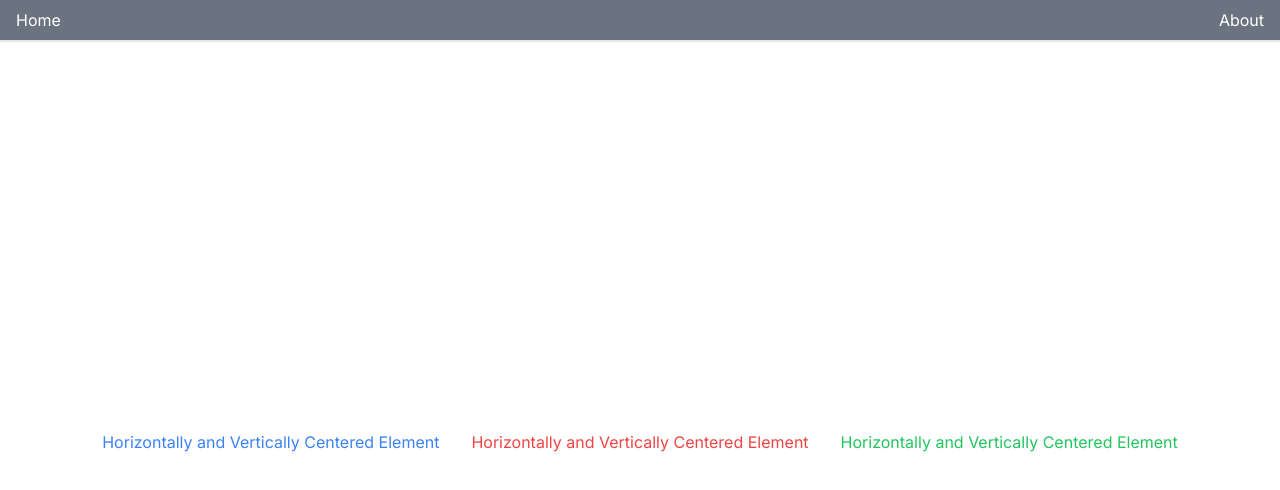
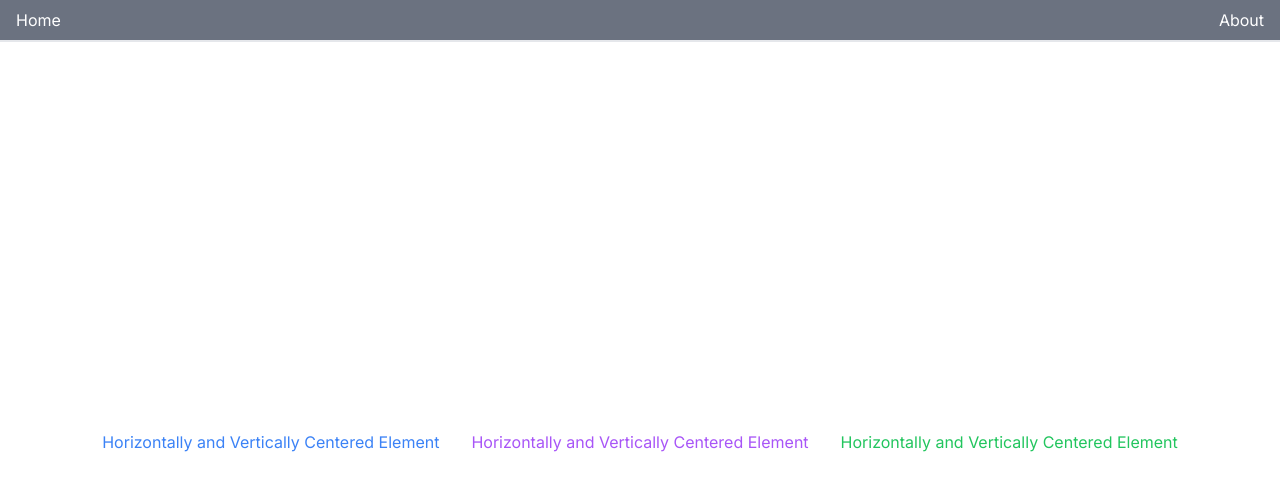
Before and after one commit to XUEHUANG521/BookKeeper, a Next.js app: page / in a window 1280 px wide. Shown: the top 490 px of the page. Built offline with nearby package versions, Linux system fonts and the light colour scheme.

Commit message:
update font color

```diff
--- a/src/app/page.tsx
+++ b/src/app/page.tsx
@@ -8,7 +8,7 @@ export default function Home() {
 			<div className='text-blue-500 mx-4'>
 				Horizontally and Vertically Centered Element
 			</div>
-			<div className='text-red-500 mx-4'>
+			<div className='text-purple-500 mx-4'>
 				Horizontally and Vertically Centered Element
 			</div>
 			<div className='text-green-500 mx-4'>
```
